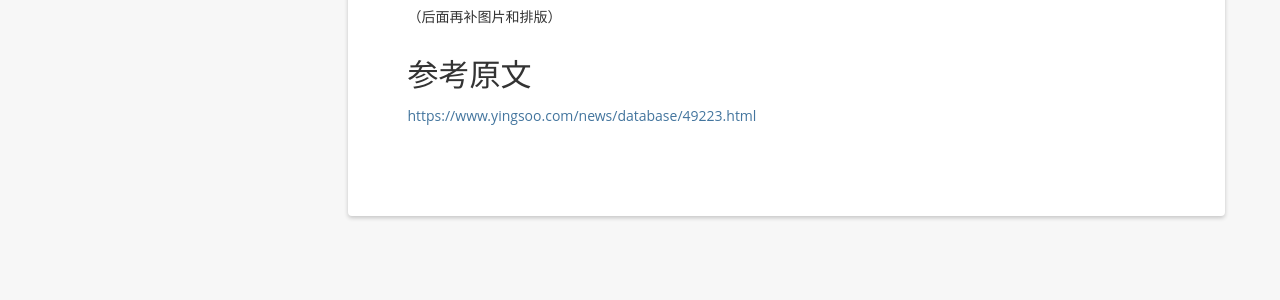
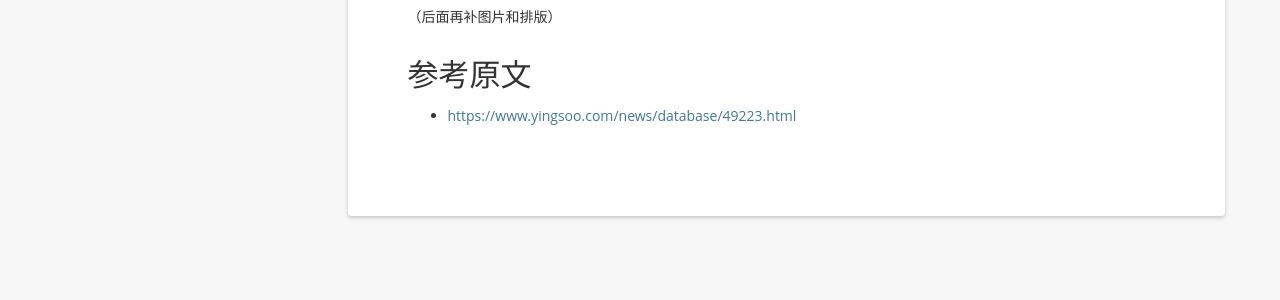
Before and after one commit to atgtahub/atgtahub.github.io, a Jekyll site: the page built from _posts/gui/database/2022-12-04-navicat-install.md, in a window 1280 px wide and 900 px high, scrolled down 1688 px. Shown: the part 463-763 px from the top of the window. Built offline with Jekyll 4.4.1, drawn with Linux system fonts in a browser that asks for light colours; a script that is not in the unit is left out; comment, search, counter and statistics services are not loaded.

```diff
--- a/_posts/gui/database/2022-12-04-navicat-install.md
+++ b/_posts/gui/database/2022-12-04-navicat-install.md
@@ -133,4 +133,4 @@ H+aU1Qu1ZYojFM1Gmbe4HeYDOzRsJ5BhNrrV12h27JWkiRJ4F/Q=
 参考原文
 -
 
-<a href="https://www.yingsoo.com/news/database/49223.html" targer="_blank">https://www.yingsoo.com/news/database/49223.html</a>
+- <a href="https://www.yingsoo.com/news/database/49223.html" targer="_blank">https://www.yingsoo.com/news/database/49223.html</a>
```
Also changed, not shown: _posts/server/2022-11-10-server-disk-is-full-troubleshooting.md (+1 -0 lines).
